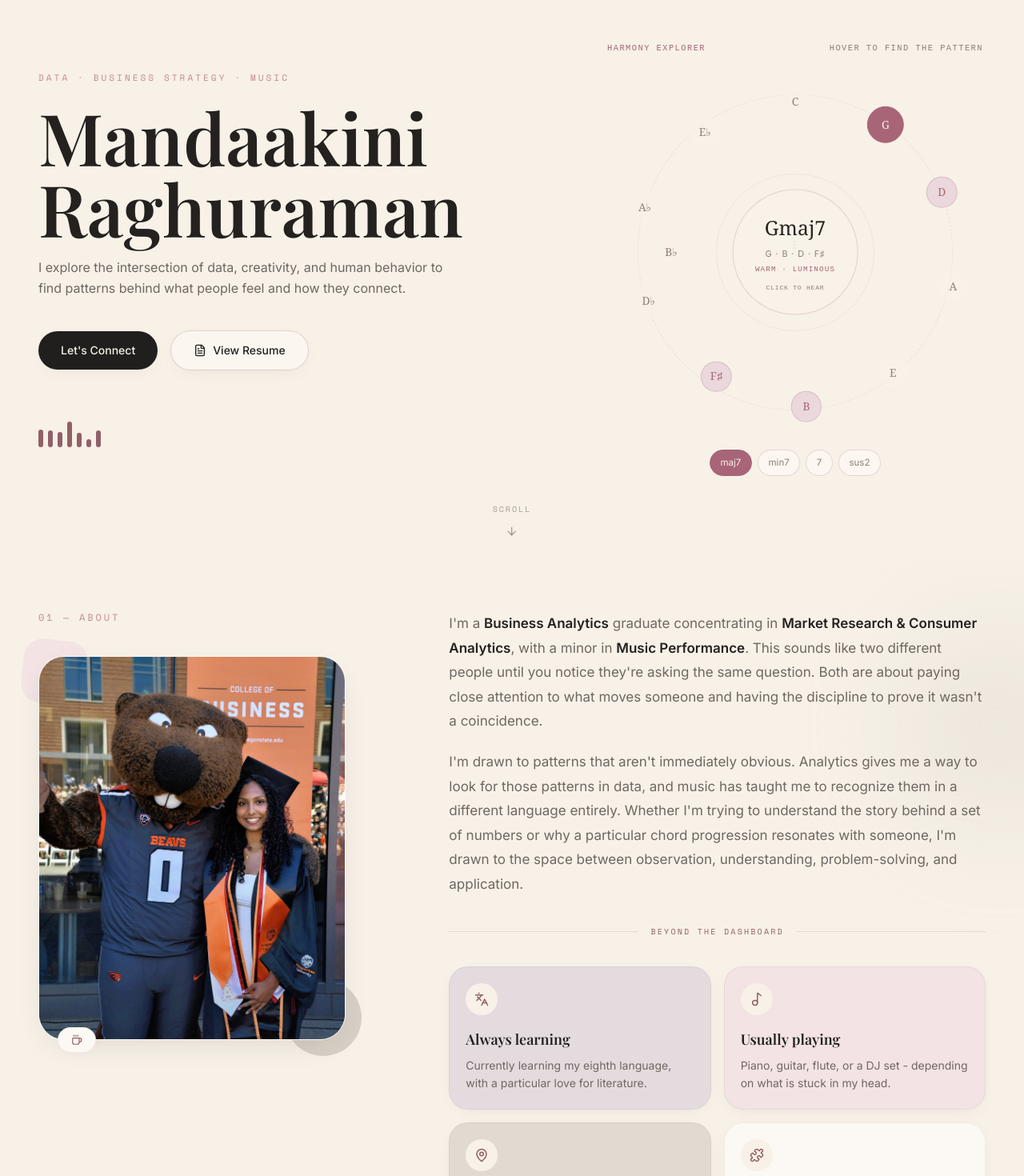
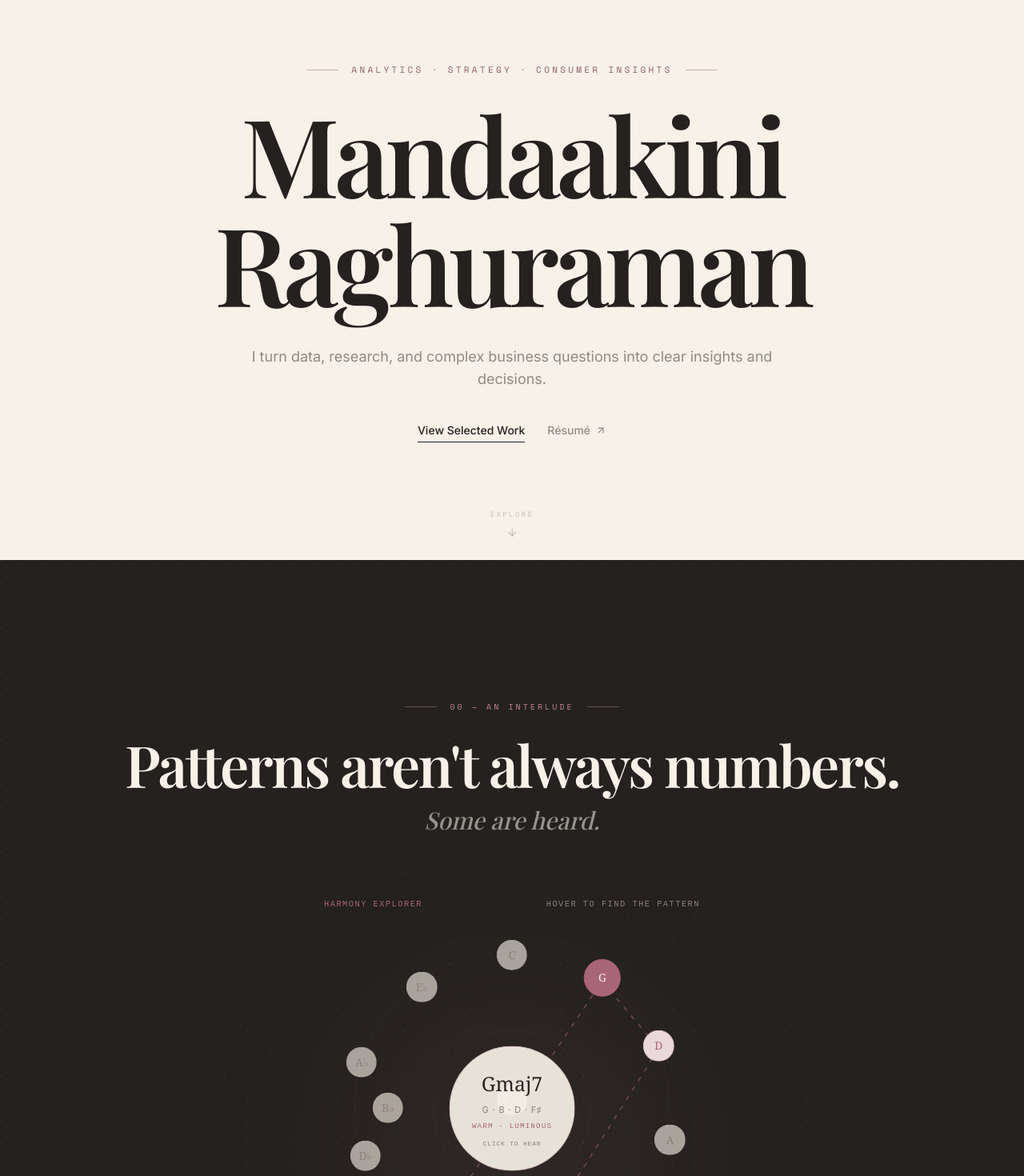
Before and after one commit to mandaakini/portfolio, a Next.js app: page / in a window 1280 px wide. Shown: the part 100-1570 px from the top of the page at 80% size. Built offline with nearby package versions, Linux system fonts and the light colour scheme.

Commit message:
Refine hero and add harmony interlude

```diff
--- a/app/page.tsx
+++ b/app/page.tsx
@@ -1,6 +1,7 @@
 import Loader from "@/components/Loader";
 import CustomCursor from "@/components/CustomCursor";
 import Nav from "@/components/Nav";
+import HarmonySection from "@/components/HarmonySection";
 import Hero from "@/components/Hero";
 import About from "@/components/About";
 import Experience from "@/components/Experience";
@@ -18,6 +19,7 @@ export default function Home() {
       <Nav />
       <main>
         <Hero />
+        <HarmonySection />
         <About />
         <Experience />
         <Projects />
--- /dev/null
+++ b/components/HarmonySection.tsx
@@ -0,0 +1,127 @@
+"use client";
+
+import { motion } from "framer-motion";
+
+import HarmonyExplorer from "./HarmonyExplorer/HarmonyExplorer";
+
+export default function HarmonySection() {
+  return (
+    <section
+      id="harmony"
+      className="relative scroll-mt-20 overflow-hidden bg-ink px-6 py-28 text-cream sm:px-8 sm:py-36 lg:py-44"
+    >
+      {/* Restrained dotted texture */}
+      <div
+        aria-hidden="true"
+        className="pointer-events-none absolute inset-0 opacity-[0.045]"
+        style={{
+          backgroundImage:
+            "radial-gradient(circle at 1px 1px, #F7F1E8 1px, transparent 0)",
+          backgroundSize: "28px 28px",
+        }}
+      />
+
+      {/* Very subtle glow behind the interaction */}
+      <div
+        aria-hidden="true"
+        className="pointer-events-none absolute left-1/2 top-[62%] h-72 w-72 -translate-x-1/2 -translate-y-1/2 rounded-full bg-rosewood/10 blur-[100px] sm:h-96 sm:w-96"
+      />
+
+      <div className="relative mx-auto max-w-6xl">
+        <header className="mx-auto mb-14 max-w-5xl text-center sm:mb-20">
+          {/* Section label */}
+          <motion.div
+            initial={{ opacity: 0, y: 14 }}
+            whileInView={{ opacity: 1, y: 0 }}
+            viewport={{ once: true, amount: 0.6 }}
+            transition={{ duration: 0.7 }}
+            className="flex items-center justify-center gap-4"
+          >
+            <span
+              aria-hidden="true"
+              className="h-px w-7 bg-rose/45 sm:w-10"
+            />
+
+            <p className="font-mono text-[9px] uppercase tracking-[0.3em] text-rose sm:text-[10px]">
+              00 — An Interlude
+            </p>
+
+            <span
+              aria-hidden="true"
+              className="h-px w-7 bg-rose/45 sm:w-10"
+            />
+          </motion.div>
+
+          {/* Heading */}
+          <motion.h2
+            initial={{ opacity: 0, y: 20 }}
+            whileInView={{ opacity: 1, y: 0 }}
+            viewport={{ once: true, amount: 0.6 }}
+            transition={{
+              duration: 0.8,
+              delay: 0.08,
+              ease: [0.22, 1, 0.36, 1],
+            }}
+            className="mt-7 text-balance font-display text-5xl font-semibold leading-[1.02] tracking-[-0.035em] text-cream sm:text-6xl lg:text-7xl"
+          >
+            Patterns aren&apos;t always numbers.
+          </motion.h2>
+
+          {/* Secondary thought */}
+          <motion.p
+            initial={{ opacity: 0, y: 14 }}
+            whileInView={{ opacity: 1, y: 0 }}
+            viewport={{ once: true, amount: 0.6 }}
+            transition={{
+              duration: 0.7,
+              delay: 0.16,
+            }}
+            className="mt-4 font-display text-2xl italic text-cream/55 sm:text-3xl"
+          >
+            Some are heard.
+          </motion.p>
+        </header>
+
+        {/* Harmony interaction */}
+        <motion.div
+          initial={{
+            opacity: 0,
+            y: 28,
+            scale: 0.98,
+          }}
+          whileInView={{
+            opacity: 1,
+            y: 0,
+            scale: 1,
+          }}
+          viewport={{
+            once: true,
+            amount: 0.2,
+          }}
+          transition={{
+            duration: 0.9,
+            delay: 0.18,
+            ease: [0.22, 1, 0.36, 1],
+          }}
+          className="flex justify-center"
+        >
+          <HarmonyExplorer />
+        </motion.div>
+
+        {/* Minimal instruction */}
+        <motion.p
+          initial={{ opacity: 0 }}
+          whileInView={{ opacity: 1 }}
+          viewport={{ once: true }}
+          transition={{
+            duration: 0.7,
+            delay: 0.35,
+          }}
+          className="mt-9 text-center font-mono text-[8px] uppercase tracking-[0.25em] text-cream/30 sm:text-[9px]"
+        >
+          Move through the sound
+        </motion.p>
+      </div>
+    </section>
+  );
+}
--- a/components/Hero.tsx
+++ b/components/Hero.tsx
@@ -1,20 +1,19 @@
 "use client";
 
 import { motion, type Variants } from "framer-motion";
-import { ArrowDown, FileText } from "lucide-react";
-import HarmonyExplorer from "./HarmonyExplorer/HarmonyExplorer";
+import { ArrowDown, ArrowUpRight } from "lucide-react";
 
 const fadeUp: Variants = {
   hidden: {
     opacity: 0,
-    y: 28,
+    y: 24,
   },
 
   show: (index: number) => ({
     opacity: 1,
     y: 0,
     transition: {
-      delay: 0.15 + index * 0.12,
+      delay: 0.12 + index * 0.11,
       duration: 0.8,
       ease: [0.22, 1, 0.36, 1],
     },
@@ -25,163 +24,108 @@ export default function Hero() {
   return (
     <section
       id="home"
-      className="relative flex min-h-[100svh] items-center overflow-hidden bg-cream pb-20 pt-28 sm:pt-32"
+      className="relative flex min-h-[100svh] scroll-mt-20 items-center justify-center overflow-hidden bg-cream px-6 pb-24 pt-28 sm:px-8 sm:pt-32"
     >
-      <div className="relative mx-auto grid w-full max-w-8xl grid-cols-1 items-center gap-14 px-6 sm:px-8 lg:grid-cols-[minmax(0,1.15fr)_minmax(360px,0.85fr)] lg:gap-10 lg:px-12 xl:gap-16">
-        <div className="relative z-10">
-          <motion.p
+      <div className="mx-auto flex w-full max-w-6xl flex-col items-center text-center">
+        {/* Editorial label */}
+        <motion.div
           custom={0}
           initial="hidden"
           animate="show"
           variants={fadeUp}
-            className="mb-5 font-mono text-[10px] uppercase tracking-[0.28em] text-rose sm:text-[11px]"
+          className="mb-7 flex items-center justify-center gap-4"
         >
-            Data · Business Strategy · Music
-          </motion.p>
+          <span
+            aria-hidden="true"
+            className="h-px w-7 bg-rosewood/45 sm:w-10"
+          />
 
+          <p className="font-mono text-[9px] uppercase tracking-[0.26em] text-rosewood sm:text-[11px] sm:tracking-[0.3em]">
+            Analytics · Strategy · Consumer Insights
+          </p>
+
+          <span
+            aria-hidden="true"
+            className="h-px w-7 bg-rosewood/45 sm:w-10"
+          />
+        </motion.div>
+
+        {/* Name */}
         <motion.h1
           custom={1}
           initial="hidden"
           animate="show"
           variants={fadeUp}
-            className="text-balance font-display text-[12vw] font-semibold leading-[0.98] text-ink sm:text-6xl md:text-7xl lg:text-[4.65rem] xl:text-[5.6rem]"
+          className="text-balance font-display text-[15vw] font-semibold leading-[0.88] tracking-[-0.045em] text-ink sm:text-7xl md:text-8xl lg:text-[7.5rem] xl:text-[8.5rem]"
         >
           Mandaakini
           <br />
-            <span>Raghuraman</span>
+          Raghuraman
         </motion.h1>
 
+        {/* Positioning statement */}
         <motion.p
-            custom={3}
+          custom={2}
           initial="hidden"
           animate="show"
           variants={fadeUp}
-            className="mt-4 max-w-lg text-base leading-relaxed text-charcoal"
+          className="mt-9 max-w-2xl text-base leading-relaxed text-charcoal/75 sm:text-lg"
         >
-            I explore the intersection of data, creativity, and human behavior
-            to find patterns behind what people feel and how they connect.
+          I turn data, research, and complex business questions into clear
+          insights and decisions.
         </motion.p>
 
+        {/* Links */}
         <motion.div
           custom={3}
           initial="hidden"
           animate="show"
           variants={fadeUp}
-            className="mt-10 flex flex-wrap items-center gap-4"
+          className="mt-10 flex flex-wrap items-center justify-center gap-x-7 gap-y-4"
         >
           <a
-              href="#contact"
-              className="group relative inline-flex items-center justify-center overflow-hidden rounded-full bg-deep-espresso px-7 py-3.5 text-sm font-medium text-cream shadow-softer transition-all duration-300 hover:-translate-y-0.5 hover:shadow-soft"
+            href="#projects"
+            className="border-b border-ink pb-1 text-sm font-medium text-ink transition-opacity duration-300 hover:opacity-55"
           >
-              <span className="absolute inset-0 translate-y-full bg-rosewood transition-transform duration-300 ease-out group-hover:translate-y-0" />
-
-              <span className="relative">
-                Let&apos;s Connect
-              </span>
+            View Selected Work
           </a>
 
           <a
             href="/images/MandaakiniRaghuraman_Resume_v2.pdf"
             target="_blank"
             rel="noopener noreferrer"
-              className="inline-flex items-center justify-center gap-2 rounded-full border border-rosewood/25 bg-porcelain/70 px-7 py-3.5 text-sm font-medium text-ink shadow-softer transition-all duration-300 hover:-translate-y-0.5 hover:border-rosewood hover:text-rosewood hover:shadow-soft"
+            className="inline-flex items-center gap-1.5 border-b border-transparent pb-1 text-sm font-medium text-charcoal/75 transition-all duration-300 hover:border-charcoal/60 hover:text-ink"
           >
-              <FileText size={16} aria-hidden="true" />
-              View Resume
+            Résumé
+            <ArrowUpRight size={14} aria-hidden="true" />
           </a>
-          </motion.div>
-
-          <motion.div
-            custom={4}
-            initial="hidden"
-            animate="show"
-            variants={fadeUp}
-            className="mt-16 flex h-8 items-end gap-1.5"
-            aria-hidden="true"
-          >
-            {[0, 1, 2, 3, 4, 5, 6].map((index) => (
-              <motion.span
-                key={index}
-                className="w-1.5 rounded-full bg-rosewood"
-                animate={{
-                  height: ["30%", "100%", "50%", "80%", "30%"],
-                }}
-                transition={{
-                  duration: 2.4 + index * 0.15,
-                  repeat: Infinity,
-                  ease: "easeInOut",
-                  delay: index * 0.12,
-                }}
-              />
-            ))}
         </motion.div>
       </div>
 
-        <motion.div
-          initial={{
-            opacity: 0,
-            scale: 0.96,
-            x: 28,
-          }}
-          animate={{
-            opacity: 1,
-            scale: 1,
-            x: 0,
-          }}
-          transition={{
-            delay: 0.65,
-            duration: 1,
-            ease: [0.22, 1, 0.36, 1],
-          }}
-          className="relative hidden justify-center lg:flex"
-        >
-          <HarmonyExplorer />
-        </motion.div>
-
-        <motion.div
-          initial={{
-            opacity: 0,
-            y: 24,
-          }}
-          animate={{
-            opacity: 1,
-            y: 0,
-          }}
-          transition={{
-            delay: 0.65,
-            duration: 0.8,
-            ease: [0.22, 1, 0.36, 1],
-          }}
-          className="relative flex justify-center lg:hidden"
-        >
-          <HarmonyExplorer />
-        </motion.div>
-      </div>
-
+      {/* Scroll cue */}
       <motion.div
         initial={{ opacity: 0 }}
         animate={{ opacity: 1 }}
         transition={{
-          delay: 1.4,
-          duration: 1,
+          delay: 1.15,
+          duration: 0.8,
         }}
         aria-hidden="true"
-        className="absolute bottom-8 left-1/2 hidden -translate-x-1/2 flex-col items-center gap-2 text-charcoal/60 sm:flex"
+        className="absolute bottom-7 left-1/2 flex -translate-x-1/2 flex-col items-center gap-2 text-charcoal/35"
       >
-        <span className="font-mono text-[10px] uppercase tracking-[0.2em]">
-          Scroll
+        <span className="font-mono text-[8px] uppercase tracking-[0.25em] sm:text-[9px]">
+          Explore
         </span>
 
         <motion.div
-          animate={{
-            y: [0, 6, 0],
-          }}
+          animate={{ y: [0, 5, 0] }}
           transition={{
-            duration: 1.6,
+            duration: 1.8,
             repeat: Infinity,
+            ease: "easeInOut",
           }}
         >
-          <ArrowDown size={16} />
+          <ArrowDown size={15} />
         </motion.div>
       </motion.div>
     </section>
```
Lines whose indentation alone changed are shown as unchanged.
